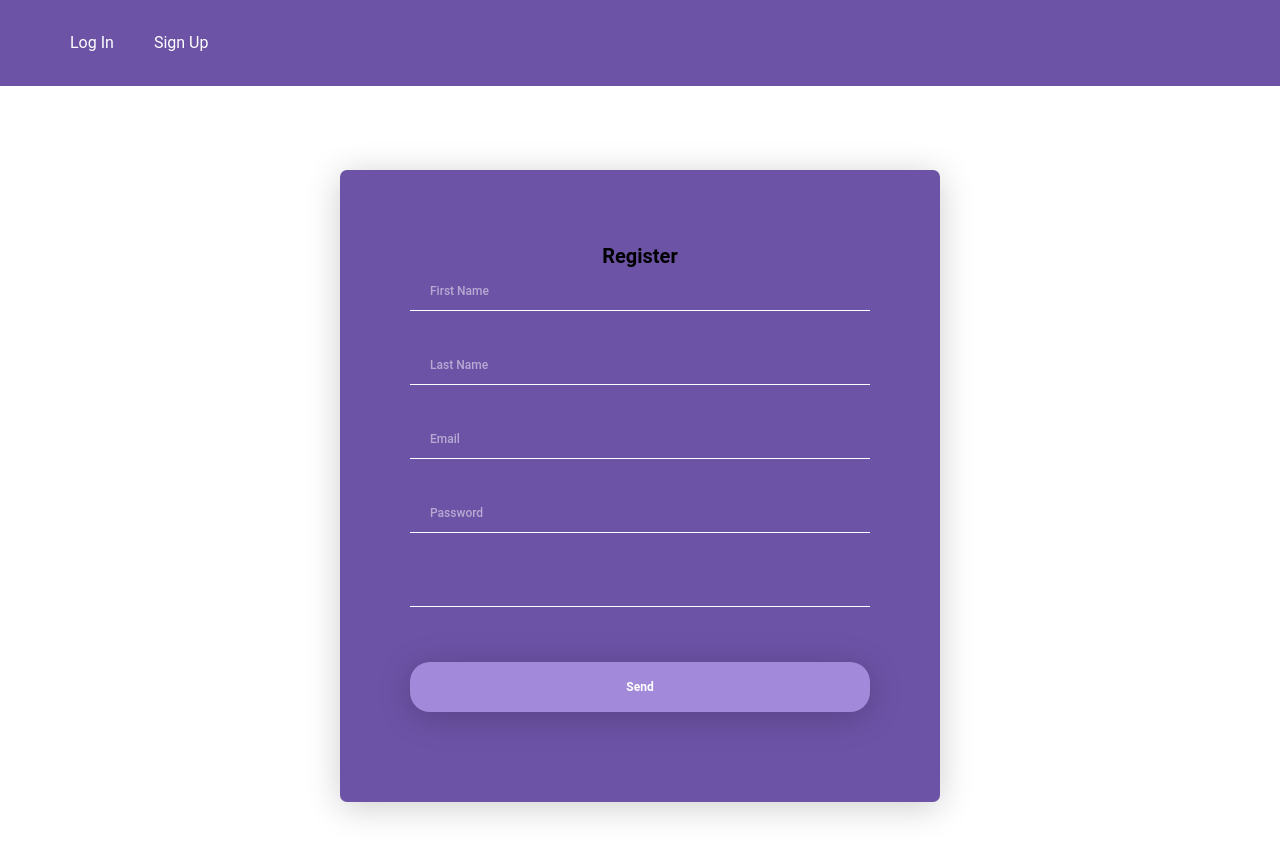
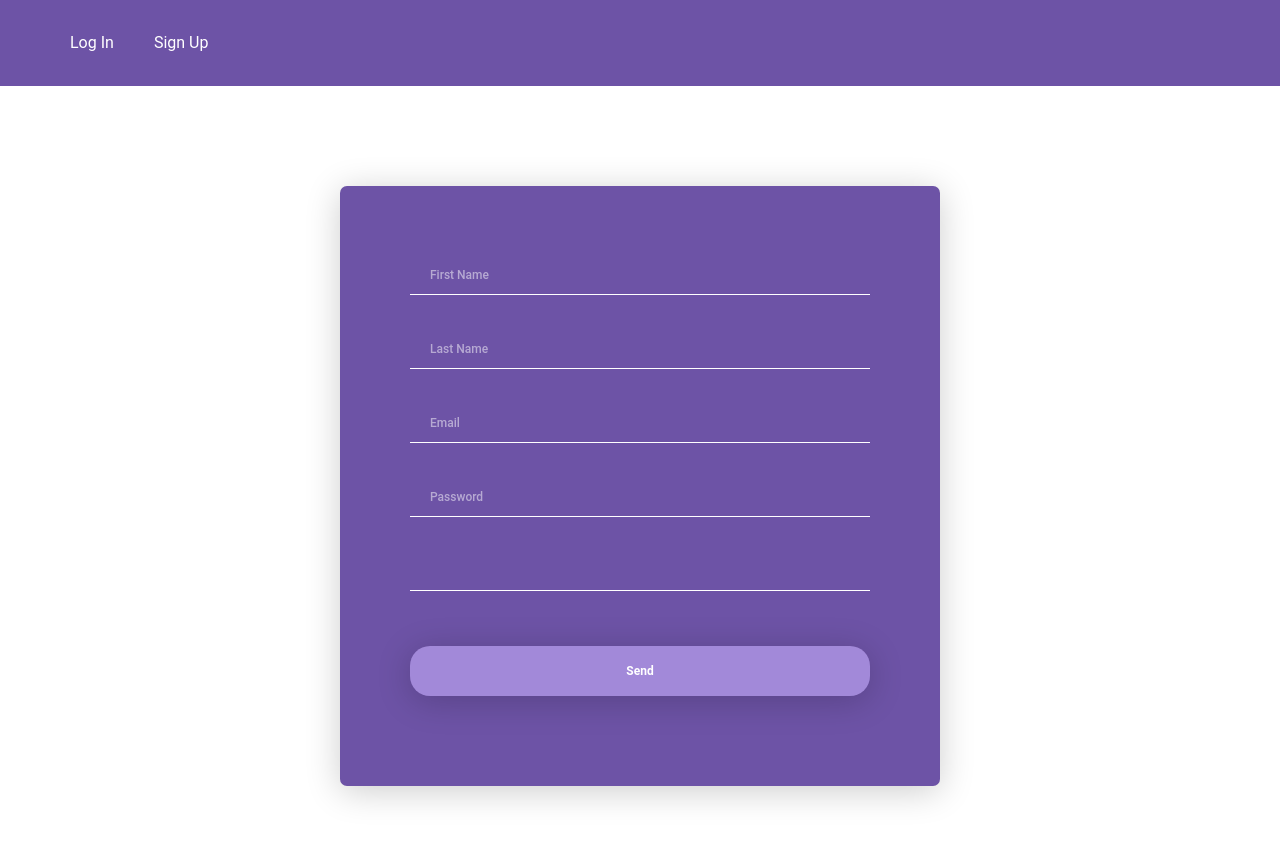
Before and after one commit to ShaqeTarverdyan/hacktech_internship_client, a React (Create React App) app: page /accept-invitation/1 in a window 1280 px wide. Shown: the top 856 px of the page. Built offline with nearby package versions, Linux system fonts and the light colour scheme; no server answers.

Commit message:
little changes

```diff
--- a/src/components/authentication/AuthForm.js
+++ b/src/components/authentication/AuthForm.js
@@ -20,6 +20,7 @@ const AuthForm = ({
     isForSignUp,
     isInvitaion  ,
     validationSchema,
+    title
 }) => {
     const error = useSelector(state => state.auth.error);
     const loading = useSelector(state => state.auth.loading);
@@ -44,7 +45,7 @@ const AuthForm = ({
                     {
                         ({isValid, setSubmitting}) => (
                             <StyledForm>
-                                <h1>Register</h1>
+                                <h1>{title}</h1>
                                 <Field
                                     type="text"
                                     name="firstname"
--- a/src/components/authentication/SignUp.js
+++ b/src/components/authentication/SignUp.js
@@ -36,6 +36,7 @@ const SignUp = () => {
             butonTitle="Register"
             isForSignUp={true}
             validationSchema={SignUpValidation}
+            title="Register"
         />
     )
 }
```
